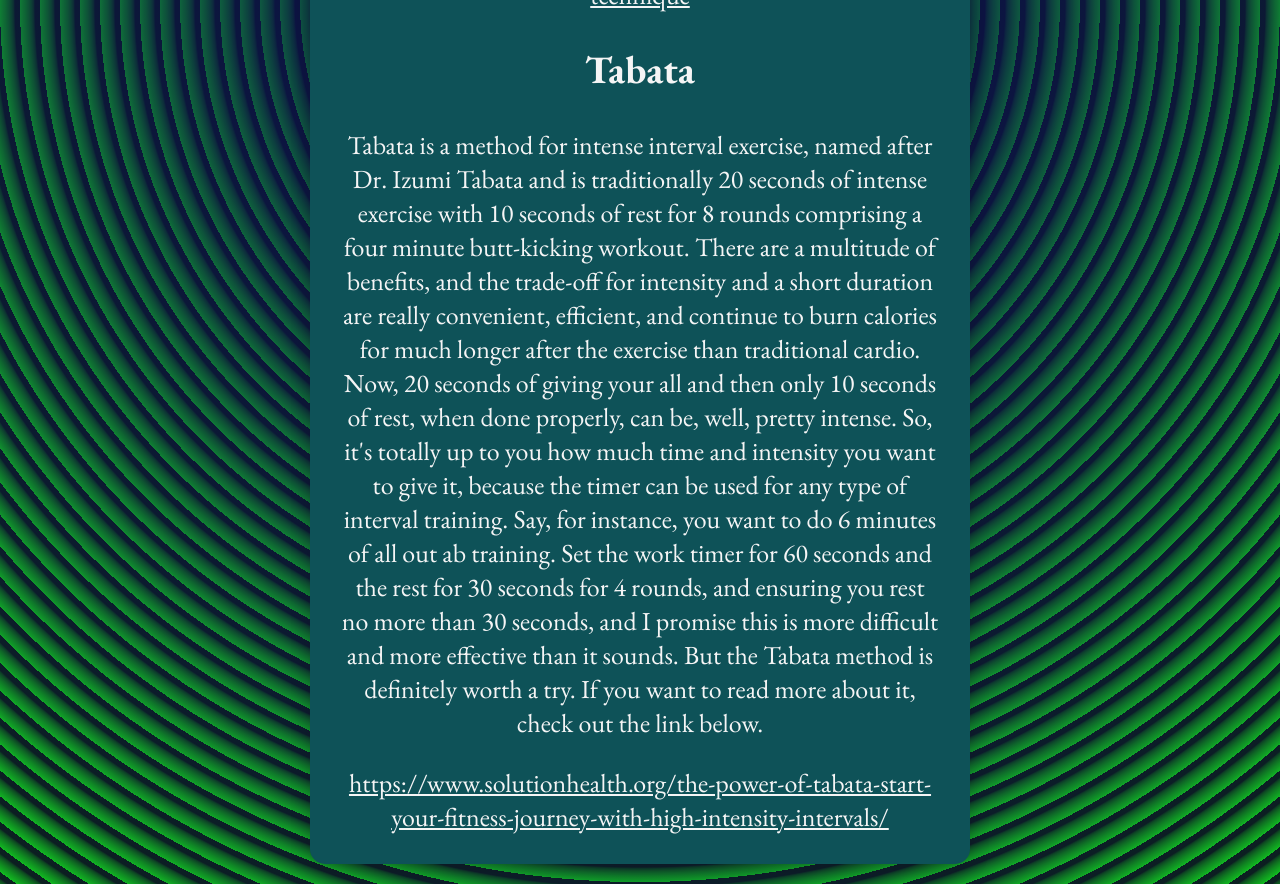
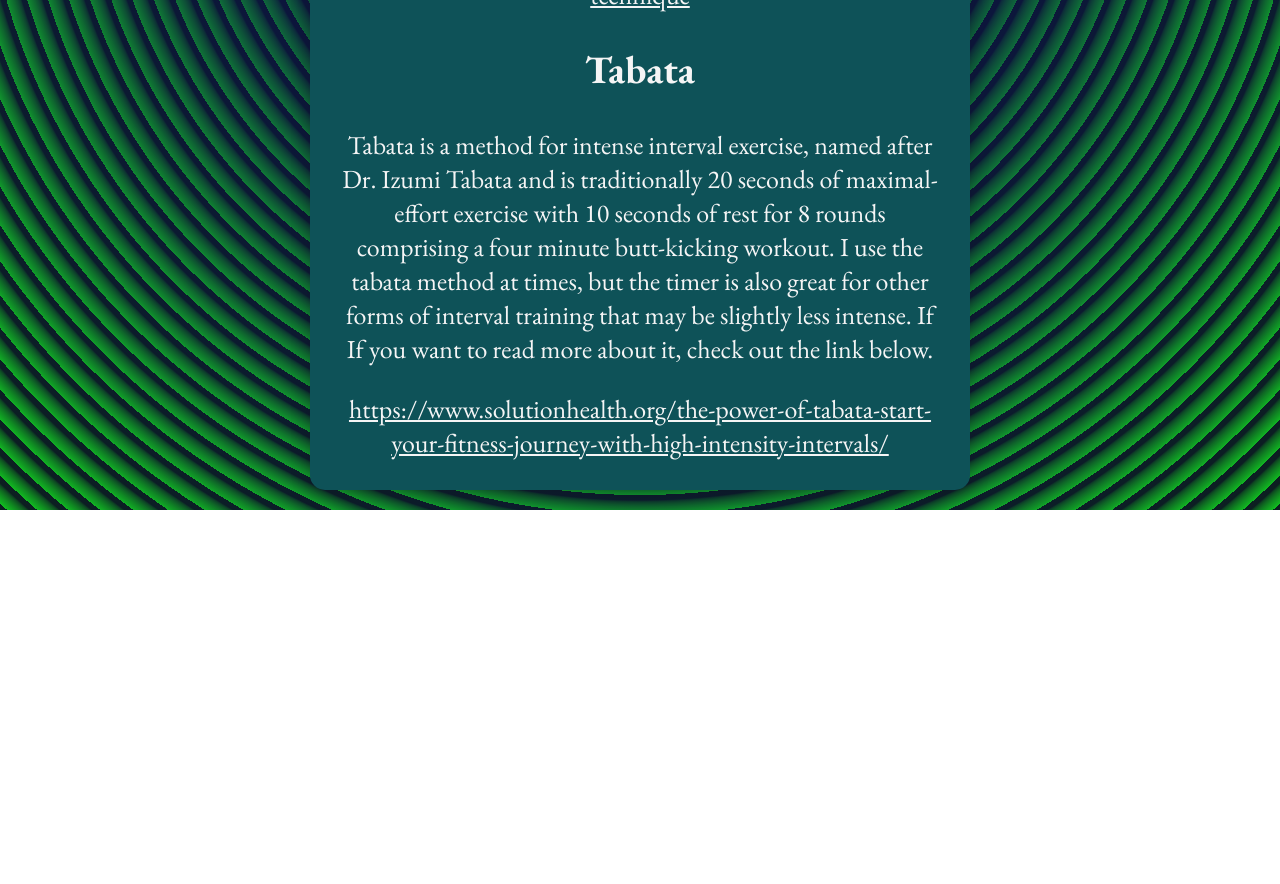
Before and after one commit to navesm/focus-fit1, a React (Create React App) app: page /origins in a window 1280 px wide. Shown: the part 880-1764 px from the top of the page. After the commit the page ends 1390 px from the top, so only its background shows below. Built offline with nearby package versions, Linux system fonts and the light colour scheme; no server answers.

Commit message:
cleaned up the content and wording on the About and Origin pages

```diff
--- a/src/components/about/About.jsx
+++ b/src/components/about/About.jsx
@@ -7,20 +7,16 @@ function About () {
 		    <h1>About</h1>
 		    <h2>Why FocusFit?</h2>
 			<p>
-				I started this FocusFit timer app because I've found that it's
-				helpful to have a set amount of time to sit and work on a problem,
-				and while there have been plenty of timers or apps available for such
-				a problem, even the timers or stopwatch on your phone clock app,
-				I never found one that allowed me to set the study time and a dedicated
-				break time. Because when you have just one timer, when it goes off, you lose
-				focus and momentum, and especially if it's on your phone, you may wander off
-				more than intended. So, I decided to make a pomodoro-based timer app myself.
+				I started this FocusFit timer app because I have never been able to find a timer that
+				had the customization I needed to set sequential timers of variable length. The reason I was looking
+				for such a timer was to utilize the
+				pomodoro technique. So, I decided to make a pomodoro-based timer app myself.
 				If you want to know more about pomodoro and what it's all about check out the
 				<Link className="link" to="/origins"> Origins</Link> page
 			</p>
 			<span/>
 			<p>
-				In addition, I never found a tabata timer that had the customization I would like
+				Similarly, I never found a tabata timer that had the customization I would like
 				for doing HIIT, or High Intensity Interval Training. This way I've set it up so that
 					you could have a custom timer that you can set for a prescribed number of rounds
 				of work and rest time, and it will alert you so you can just focus on your training until
--- a/src/components/origins/Origins.jsx
+++ b/src/components/origins/Origins.jsx
@@ -26,15 +26,10 @@ function Origins () {
 		   <h2>Tabata</h2>
 		   <p>
 		   	Tabata is a method for intense interval exercise, named after Dr. Izumi Tabata
-		   	and is traditionally 20 seconds of intense exercise with 10 seconds of rest for 8 rounds
-		   	comprising a four minute butt-kicking workout. There are a multitude of benefits, and the trade-off
-		   	for intensity and a short duration are really convenient, efficient, and continue to burn calories for
-		   		much longer after the exercise than traditional cardio. Now, 20 seconds of giving your all
-		   	and then only 10 seconds of rest, when done properly, can be, well, pretty intense. So, it's totally up to you
-		   	how much time and intensity you want to give it, because the timer can be used for any type of interval training. Say,
-		   	for instance, you want to do 6 minutes of all out ab training. Set the work timer for 60 seconds and the rest for 30 seconds
-		   		for 4 rounds, and ensuring you rest no more than 30 seconds, and I promise this is more difficult and more effective than it sounds.
-		   	But the Tabata method is definitely worth a try. If you want to read more about it, check out the link below.
+		   	and is traditionally 20 seconds of maximal-effort exercise with 10 seconds of rest for 8 rounds
+		   	comprising a four minute butt-kicking workout. I use the tabata method at times,
+		   	but the timer is also great for other forms of interval training that may be slightly less intense.
+		   	If If you want to read more about it, check out the link below.
 		   </p>
 		   <Link
 		     className="link"
```
